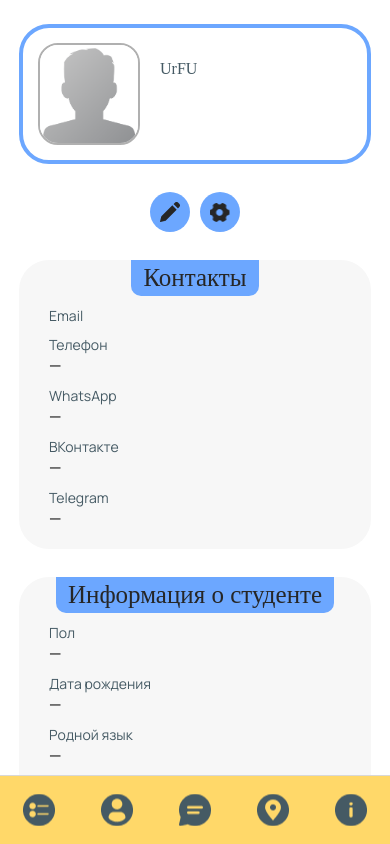
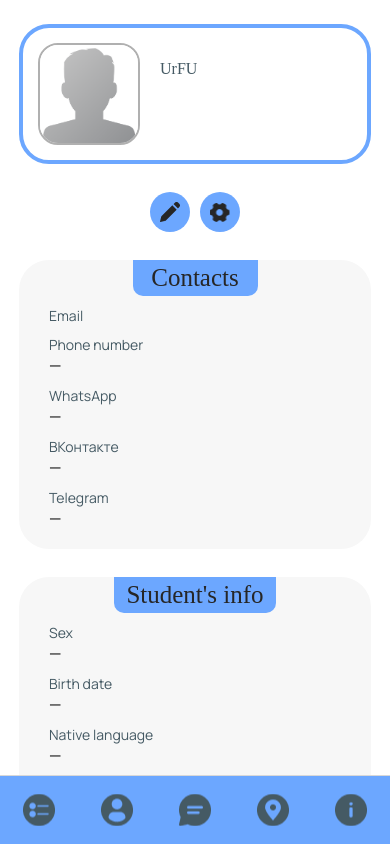
Before and after one commit to K0ch3rga/Privet, a React Native app: screen /Profile in a window 390 px wide. Built offline with nearby package versions, Linux system fonts and the light colour scheme; no server answers; a web font is replaced by a local one.

Commit message:
feature: translation and some coloring

```diff
--- a/App.tsx
+++ b/App.tsx
@@ -26,7 +26,7 @@ import {buddyColor, buddyBackgroundColor, mainColor} from "./src/defaultColors";
 import RoutesToDo from "./src/routes/RoutesToDo";
 import { fetchUserInfo } from "./src/requests/GetProfileInfo";
 import Popup from "./src/components/Popup";
-import { useAccountStore } from "./src/storage/AccountStore";
+import { getPageColor, useAccountStore } from "./src/storage/AccountStore";
 import {Languages, Locales, LocaleContext, LocaleProvider} from "./src/locale";
 import {SafeAreaProvider, SafeAreaView} from "react-native-safe-area-context";
 import ToDoScreen from "./src/screens/ToDoScreen";
@@ -89,9 +89,9 @@ const MainApp = () => {
 };
 
 const TabNavigation = () => {
-  const tabColor = !useAccountStore().isBuddy? {backgroundColor: buddyBackgroundColor}: {backgroundColor: mainColor}
+  const tabColor = getPageColor();
   return(
-    <Tab.Navigator screenOptions={{headerShown: false, tabBarStyle: [{height: 69}, tabColor], tabBarShowLabel:false}} >
+    <Tab.Navigator screenOptions={{headerShown: false, tabBarStyle: {height: 69, backgroundColor: tabColor}, tabBarShowLabel:false}} >
       <Tab.Screen name="ToDo"component={RoutesToDo}
         options={{tabBarIcon:()=>(<Image source={require("./src/assets/icons/tasks.png")} style={{width: 32, height: 32}}/>),}}
       />
@@ -129,8 +129,6 @@ const TabNavigation = () => {
   );
 };
 
-const getLogin = () => true;
-
 export default function App() {
   const [fontsLoaded, fontError] = useFonts({
     Jua: require("./src/assets/fonts/Jua-Regular.ttf"),
@@ -160,7 +158,9 @@ export default function App() {
   return (
     <SafeAreaProvider>
       <LocaleProvider>
+        <SafeAreaView style={{flex: 1}}>
           <NavigationContainer>{isLoggedIn ? <MainApp /> : <Auth />}</NavigationContainer>
+        </SafeAreaView>
       </LocaleProvider>
       {isLoading &&
         <Popup>
--- a/src/components/Profile/EditProfile.tsx
+++ b/src/components/Profile/EditProfile.tsx
@@ -9,6 +9,7 @@ import { languages, genders, counties, universityes } from "../../selectData"
 import { IContacts } from "../../classes/contacts"
 import OtherLanguagesList from "./OtherLanguagesList"
 import { getPageColor } from "../../storage/AccountStore"
+import { Screens, useLocale } from "../../locale"
 
 const getDateValue = (value: string | undefined) => {
   if (!value) {
@@ -37,6 +38,7 @@ const pageColor = getPageColor();
 
 const EditProfile: React.FC<ProfileEditProps> = ({ userData, setUserData }) => {
   console.log(userData);
+  const {locale} = useLocale(Screens.Profile);
 
   const getContacts = () => {
     if (!userData.user?.user_info?.contacts) {
@@ -63,7 +65,7 @@ const EditProfile: React.FC<ProfileEditProps> = ({ userData, setUserData }) => {
   return (
     <>
       <View style={styles.header}>
-        <Text style={styles.title}>Редактирование профиля</Text>
+        <Text style={styles.title}>{locale.Profile.redo}</Text>
       </View>
       <View style={styles.profilePicWrapper}>
         <View style={[styles.profilePicIcon, styles.iconLeft]}>
@@ -77,7 +79,7 @@ const EditProfile: React.FC<ProfileEditProps> = ({ userData, setUserData }) => {
         </View>
       </View>
       <SectionProfile>
-        <HeaderProfileSection>Основная информация</HeaderProfileSection>
+        <HeaderProfileSection>{locale.Profile.info}</HeaderProfileSection>
         <InfoProfileSection>
           <InputProfile
             title="Полное имя"
@@ -96,7 +98,7 @@ const EditProfile: React.FC<ProfileEditProps> = ({ userData, setUserData }) => {
           />
           <View style={styles.gap}>
             <ItemTitleProfile>
-              Гражданство
+              {locale.Profile.citizenship}
             </ItemTitleProfile>
             <Select
               profile={true}
@@ -112,7 +114,7 @@ const EditProfile: React.FC<ProfileEditProps> = ({ userData, setUserData }) => {
           </View>
           <View style={styles.gap}>
             <ItemTitleProfile>
-              Пол
+              {locale.Profile.sex}
             </ItemTitleProfile>
             <Select
               profile={true}
@@ -146,11 +148,11 @@ const EditProfile: React.FC<ProfileEditProps> = ({ userData, setUserData }) => {
       </SectionProfile>
       <ContactEdit getContacts={getContacts} setContacts={setContacts} />
       <SectionProfile>
-        <HeaderProfileSection>Информация о студенте</HeaderProfileSection>
+        <HeaderProfileSection>{locale.Profile.studentInfo}</HeaderProfileSection>
         <InfoProfileSection>
           <View style={styles.gap}>
               <ItemTitleProfile>
-                Родной язык
+                {locale.Profile.nativeLanguage}
               </ItemTitleProfile>
               <Select
                 profile={true}
@@ -171,7 +173,7 @@ const EditProfile: React.FC<ProfileEditProps> = ({ userData, setUserData }) => {
             </View>
             <View style={styles.gap}>
               <ItemTitleProfile>
-                Другие языки
+                {locale.Profile.otherLanguages}
               </ItemTitleProfile>
               <OtherLanguagesList userData={userData} setUserData={setUserData}/>
             </View>
--- a/src/components/Profile/ShowProfile.tsx
+++ b/src/components/Profile/ShowProfile.tsx
@@ -4,6 +4,7 @@ import { whiteColor, grayColor, mainColor, buddyColor } from "../../defaultColor
 import { IStudent } from "../../classes/IStudent"
 import { lang_and_level } from "./OtherLanguagesList"
 import { getPageColor, useAccountStore } from "../../storage/AccountStore"
+import { Screens, useLocale } from "../../locale"
 
 const getValue = (value: string | undefined) => {
   return value ? value : "—"
@@ -41,6 +42,7 @@ interface ShowProfileProps {
 const pageColor = getPageColor();
 
 const ShowProfile: React.FC<ShowProfileProps> = ({ userData, navigation, edit }) => {
+  const {locale} = useLocale(Screens.Profile);
   return (
     <>
       <View style={styles.header}>
@@ -67,7 +69,7 @@ const ShowProfile: React.FC<ShowProfileProps> = ({ userData, navigation, edit })
       </View>
       <SectionProfile>
         <HeaderProfileSection>
-          Контакты
+          {locale.Profile.contacts}
         </HeaderProfileSection>
         <InfoProfileSection>
           <View>
@@ -75,7 +77,7 @@ const ShowProfile: React.FC<ShowProfileProps> = ({ userData, navigation, edit })
             <Text style={styles.itemValue}>{userData.user?.email}</Text>
           </View>
           <View>
-            <ItemTitleProfile>Телефон</ItemTitleProfile>
+            <ItemTitleProfile>{locale.Profile.phone}</ItemTitleProfile>
             <Text style={styles.itemValue}>{getValue(userData.user?.user_info?.contacts?.phone)}</Text>
           </View>
           <View>
@@ -94,23 +96,23 @@ const ShowProfile: React.FC<ShowProfileProps> = ({ userData, navigation, edit })
       </SectionProfile>
       <SectionProfile>
         <HeaderProfileSection>
-          Информация о студенте
+          {locale.Profile.studentInfo}
         </HeaderProfileSection>
         <InfoProfileSection>
           <View>
-            <ItemTitleProfile>Пол</ItemTitleProfile>
+            <ItemTitleProfile>{locale.Profile.sex}</ItemTitleProfile>
             <Text style={styles.itemValue}>{getValue(userData.sex)}</Text>
           </View>
           <View>
-            <ItemTitleProfile>Дата рождения</ItemTitleProfile>
+            <ItemTitleProfile>{locale.Profile.birthDate}</ItemTitleProfile>
             <Text style={styles.itemValue}>{getDateValue(userData.user?.user_info?.birth_date)}</Text>
           </View>
           <View>
-            <ItemTitleProfile>Родной язык</ItemTitleProfile>
+            <ItemTitleProfile>{locale.Profile.nativeLanguage}</ItemTitleProfile>
             <Text style={styles.itemValue}>{getValue(userData.user?.user_info?.native_language)}</Text>
           </View>
           <View>
-            <ItemTitleProfile>Другие языки</ItemTitleProfile>
+            <ItemTitleProfile>{locale.Profile.otherLanguages}</ItemTitleProfile>
             <Text style={styles.itemValue}>{getOtherLanguages(userData.user?.user_info?.other_languages_and_levels)}</Text>
           </View>
         </InfoProfileSection>
--- a/src/languages/en-lang.json
+++ b/src/languages/en-lang.json
@@ -1,8 +1,25 @@
 {
-
-    "LanguageChoose": {
-      "name": "PRIVET",
-      "question": "What is your language?",
-      "continue": "Continue"
-    }
+  "LanguageChoose": {
+    "name": "PRIVET",
+    "question": "What is your language?",
+    "continue": "Continue"
+  },
+  "Messenger": {
+    "template": "Type the message..."
+  },
+  "Profile": {
+    "redo": "Profile editing",
+    "info": "Info",
+    "name": "Full name",
+    "citizenship": "Citizenship",
+    "sex": "Sex",
+    "birthDate": "Birth date",
+    "contacts": "Contacts",
+    "phone": "Phone number",
+    "studentInfo": "Student's info",
+    "nativeLanguage": "Native language",
+    "otherLanguages": "Other languages",
+    "save": "Save",
+    "cancel": "Cansel"
   }
+}
--- a/src/languages/ru-lang.json
+++ b/src/languages/ru-lang.json
@@ -1,7 +1,25 @@
 {
-    "LanguageChoose": {
-      "name": "ПРИВЕТ",
-      "question": "Какой твой язык?",
-      "continue": "Продолжить"
-    }
+  "LanguageChoose": {
+    "name": "ПРИВЕТ",
+    "question": "Какой твой язык?",
+    "continue": "Продолжить"
+  },
+  "Messenger": {
+    "template": "Напишите сообщение..."
+  },
+  "Profile": {
+    "redo": "Редактирование профиля",
+    "info": "Основная информация",
+    "name": "Полное имя",
+    "citizenship": "Гражданство",
+    "sex": "Пол",
+    "birthDate": "Дата рождения",
+    "contacts": "Контакты",
+    "phone": "Номер телефона",
+    "studentInfo": "Информация о студенте",
+    "nativeLanguage": "Родной язык",
+    "otherLanguages": "Другие языки",
+    "save": "Сохранить",
+    "cancel": "Отменить"
   }
+}
--- a/src/locale.tsx
+++ b/src/locale.tsx
@@ -1,4 +1,4 @@
-import {createContext, useContext, useReducer, useState} from "react";
+import {createContext, useContext, useReducer} from "react";
 
 import ru from "./languages/ru-lang.json";
 import en from "./languages/en-lang.json";
@@ -15,26 +15,24 @@ export const Locales = {
 
 export enum Screens {
   LanguageChoose = "LanguageChoose",
+  Messenger = "Messenger",
+  Profile = "Profile",
 }
 
-export type LocaleAction = {
-  type: "CHANGE_LOCALE";
-  payload: Languages;
-};
+type ScreensUnion = "LanguageChoose" | "Messenger" | "Profile";
+
+// export type LocaleAction = {
+//   type: "CHANGE_LOCALE";
+//   payload: Languages;
+// };
 
 export type LocaleContextType = {
   locale: typeof en;
-  dispatch: React.Dispatch<LocaleAction> | undefined;
+  dispatch: React.Dispatch<Languages> | undefined;
 };
 
-const reducer = (state: typeof en, action: LocaleAction) => {
-  switch (action.type) {
-    case "CHANGE_LOCALE": {
-      return Locales[action.payload];
-    }
-    default:
-      return state;
-  }
+const reducer = (state: typeof en, action: Languages) => {
+  return Locales[action];
 };
 
 export const LocaleContext = createContext<LocaleContextType>({
@@ -43,11 +41,13 @@ export const LocaleContext = createContext<LocaleContextType>({
 });
 
 export const LocaleProvider = ({children}: {children: any}) => {
-  const [locale, dispatch] = useReducer(reducer, Locales[Languages.EN]);
+  const [locale, dispatch] = useReducer(reducer, Locales[Languages.EN]); // ошикба, если переводы разные
 
   return <LocaleContext.Provider value={{locale, dispatch}}>{children}</LocaleContext.Provider>;
 };
 
-export const useLocale = (screen: Screens | undefined) => {
-  return useContext(LocaleContext);
+export const useLocale = (screen: Screens) => {
+  // const {locale, dispatch} = useContext(LocaleContext);
+  // return {locale: locale[screen], dispatch};
+  return useContext(LocaleContext)
 };
--- a/src/screens/Chat.tsx
+++ b/src/screens/Chat.tsx
@@ -1,8 +1,9 @@
 import {FlatList, View, Text, StyleSheet, Pressable} from "react-native";
-import {grayColor, mainColor} from "../defaultColors";
+import {grayColor} from "../defaultColors";
 import { TabScreens } from "../../App";
 import { BottomTabScreenProps } from "@react-navigation/bottom-tabs";
 import { SafeAreaView } from "react-native-safe-area-context";
+import { getPageColor } from "../storage/AccountStore";
 
 
 type Props = BottomTabScreenProps<TabScreens, 'ChatScreen'>;
@@ -74,7 +75,7 @@ const style = StyleSheet.create({
     height: 55,
     width: 55,
     borderWidth: 3,
-    borderColor: mainColor,
+    borderColor: getPageColor(),
     borderRadius: 10,
   },
   name: {
--- a/src/screens/Messenger.tsx
+++ b/src/screens/Messenger.tsx
@@ -13,7 +13,9 @@ import {useReducer, useState} from "react";
 import {Screens} from "../../App";
 import {NativeStackScreenProps} from "@react-navigation/native-stack";
 import {launchImageLibrary} from "react-native-image-picker";
-import {useAccountStore} from "../storage/AccountStore";
+import {getPageColor, useAccountStore} from "../storage/AccountStore";
+import {SafeAreaView, useSafeAreaInsets} from "react-native-safe-area-context";
+import {Screens as ScreensLoc, useLocale} from "../locale";
 
 const data: MessageProps[][] = [
   [{text: "wdasd", recieved: true, date: new Date(10004), isImage: false}],
@@ -59,6 +61,7 @@ type Props = NativeStackScreenProps<Screens, "Messenger">;
 const Messenger = ({navigation, route}: Props) => {
   const [message, setMessage] = useState<string>("");
   const [state, dispatch] = useReducer(reducer, GetMessages(route.params.id));
+  const {locale} = useLocale(ScreensLoc.Messenger);
   console.log(route);
 
   const SendMessage = (message: string) => {
@@ -70,6 +73,7 @@ const Messenger = ({navigation, route}: Props) => {
   };
 
   return (
+    // <SafeAreaView style={{flex: 1}}>
     <KeyboardAvoidingView style={style.container}>
       <View style={header.container}>
         <Pressable onPress={() => navigation.navigate("Tab")} style={header.return}>
@@ -102,7 +106,7 @@ const Messenger = ({navigation, route}: Props) => {
         </Pressable>
         <TextInput
           onChangeText={(t) => setMessage(t)}
-          placeholder="Напишите сообщение..."
+          placeholder={locale.Messenger.template}
           placeholderTextColor={"#515151"}
           style={style.inputField}
         />
@@ -112,15 +116,12 @@ const Messenger = ({navigation, route}: Props) => {
         <View />
       </View>
     </KeyboardAvoidingView>
+    // </SafeAreaView>
   );
 };
 
 const Message = (props: MessageProps) => {
-  const innerStyle = props.recieved
-    ? useAccountStore().isBuddy
-      ? message.recieved
-      : message.recievedBuddy
-    : message.sent;  // Проклято
+  const innerStyle = props.recieved ? message.recieved : message.sent;
   const align = props.recieved ? message.alignStart : message.alignEnd;
   return (
     <View style={[message.wrapper, align]}>
@@ -152,7 +153,7 @@ const header = StyleSheet.create({
     width: 55,
     borderWidth: 3,
     borderRadius: 10,
-    borderColor: mainColor,
+    borderColor: getPageColor(),
   },
   textContainer: {
     height: 47,
@@ -223,11 +224,11 @@ const message = StyleSheet.create({
   },
   recieved: {
     borderBottomLeftRadius: 5,
-    backgroundColor: mainColor,
+    backgroundColor: getPageColor(),
   },
   recievedBuddy: {
     borderBottomLeftRadius: 5,
-    backgroundColor: buddyBackgroundColor,
+    backgroundColor: getPageColor(),
   },
   time: {
     fontFamily: "Manrope",
--- a/src/screens/Profile/ProfileScreen.tsx
+++ b/src/screens/Profile/ProfileScreen.tsx
@@ -13,6 +13,7 @@ import RegButton from "../../components/Buttons/RegButton";
 import { useAccountStore } from "../../storage/AccountStore";
 import { useStudentStore } from "../../storage/StudentStore";
 import { useBuddyStore } from "../../storage/BuddyStore";
+import { Screens, useLocale } from "../../locale";
 
 const ProfileScreen: React.FC<ScreenProps> = ({ navigation }) => {
   const [error, setError] = useState(false);
@@ -22,6 +23,8 @@ const ProfileScreen: React.FC<ScreenProps> = ({ navigation }) => {
 
   const user_id = useAccountStore(state => state.user_id)
   const isBuddy = useAccountStore(state => state.isBuddy)
+
+  const {locale} = useLocale(Screens.Profile);
 
   const [pageColor, userData, setUserData] = isBuddy
     ? [buddyColor, useBuddyStore(state => state.buddyData), useBuddyStore(state => state.setBuddyData)] as const
@@ -79,12 +82,12 @@ const ProfileScreen: React.FC<ScreenProps> = ({ navigation }) => {
             />
             <View style={{ alignItems: "center", gap: 10 }}>
               <RegButton
-                title="Сохранить"
+                title={locale.Profile.save}
                 onPress={handleSend}
                 buttonStyle={{backgroundColor: pageColor}}
               />
               <RegButton
-                title="Отменить"
+                title={locale.Profile.cancel}
                 onPress={() => {setIsEdit(false)}}
                 buttonStyle={{backgroundColor: "#FF6969"}}
               />
--- a/src/screens/ToDoScreen.tsx
+++ b/src/screens/ToDoScreen.tsx
@@ -9,6 +9,7 @@ import {
   TextInput,
 } from "react-native";
 import {blackColor, grayColor, mainColor} from "../defaultColors";
+import { getPageColor } from "../storage/AccountStore";
 // import ProgressBar from "../components/ProgressBar";
 
 const ToDoScreen = () => {
@@ -173,7 +174,7 @@ const style = StyleSheet.create({
     backgroundColor: "#FFCECE",
   },
   doneItem: {
-    backgroundColor: "#F2C34E1C",
+    backgroundColor: getPageColor()+"1C",
   },
   mark: {
     height: 25,
```
Also changed, not shown: src/screens/Registration/SelectLanguageScreen.tsx (+29 -20 lines).
